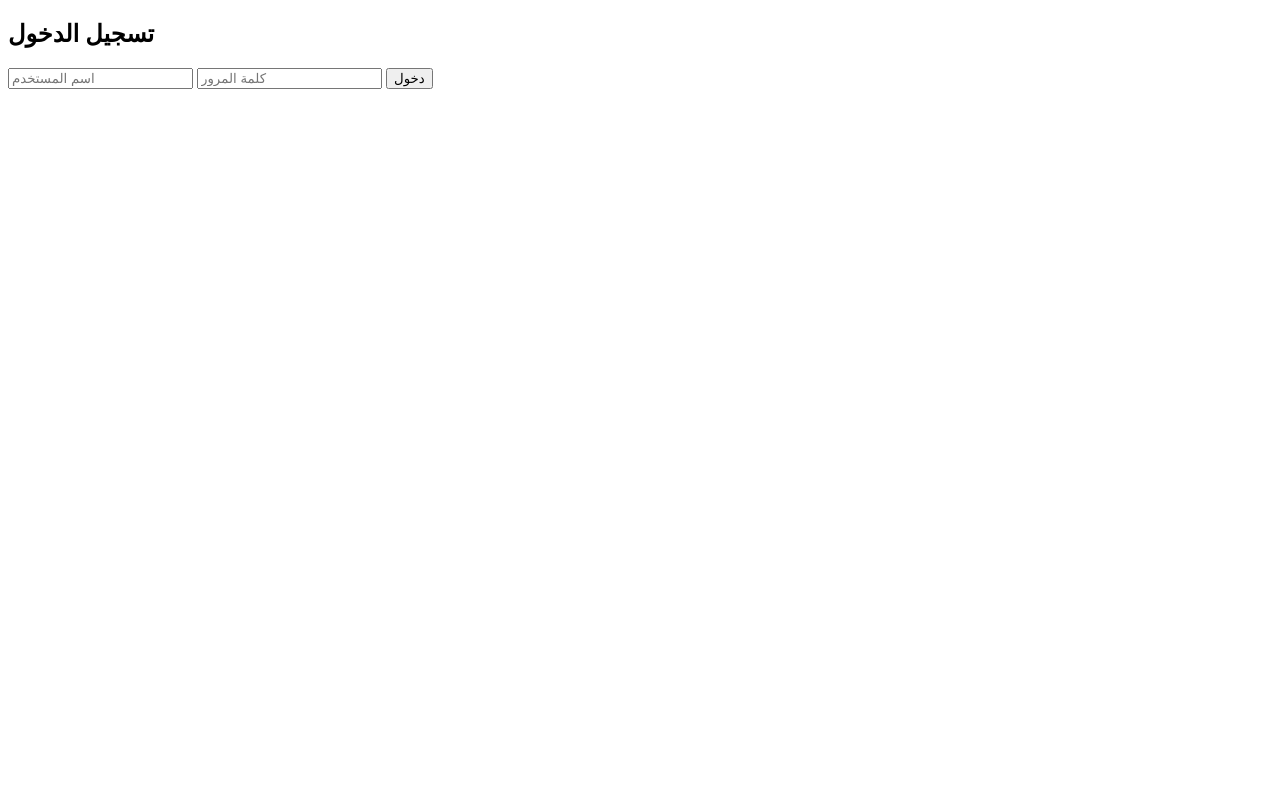
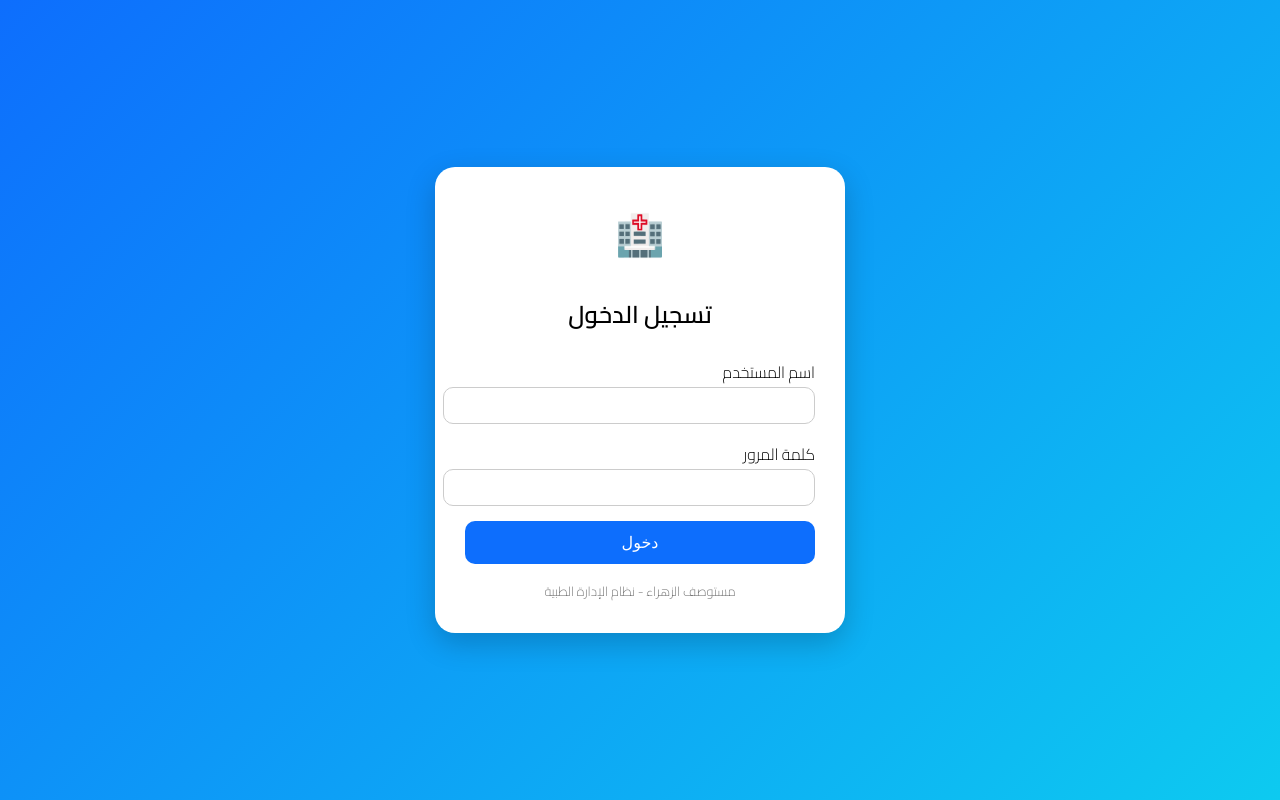
Before and after one commit to Ahmedabdelslam1/elzahraa-hospitall, a Flask app: template templates/login.html in a window 1280 px wide. Run offline with Flask 3, Linux system fonts and the light colour scheme; the template is opened without the code that fills it, so the values that code supplies are empty.

Commit message:
Revamp login page layout and styles

```diff
--- a/templates/login.html
+++ b/templates/login.html
@@ -1,18 +1,118 @@
 <!DOCTYPE html>
-<html>
+<html lang="ar" dir="rtl">
 <head>
-<meta charset="utf-8">
+<meta charset="UTF-8">
+<meta name="viewport" content="width=device-width, initial-scale=1.0">
 <title>تسجيل الدخول</title>
+
+<link href="https://fonts.googleapis.com/css2?family=Cairo:wght@300;600&display=swap" rel="stylesheet">
+
+<style>
+body {
+    margin: 0;
+    font-family: 'Cairo', sans-serif;
+    background: linear-gradient(135deg, #0d6efd, #0dcaf0);
+    height: 100vh;
+    display: flex;
+    justify-content: center;
+    align-items: center;
+}
+
+.login-box {
+    background: white;
+    padding: 30px;
+    border-radius: 20px;
+    width: 350px;
+    box-shadow: 0 10px 30px rgba(0,0,0,0.2);
+    text-align: center;
+    animation: fadeIn 1s ease;
+}
+
+@keyframes fadeIn {
+    from {opacity: 0; transform: translateY(30px);}
+    to {opacity: 1; transform: translateY(0);}
+}
+
+.login-box h2 {
+    margin-bottom: 20px;
+}
+
+.input-group {
+    margin: 15px 0;
+    text-align: right;
+}
+
+.input-group input {
+    width: 100%;
+    padding: 10px;
+    border-radius: 10px;
+    border: 1px solid #ccc;
+    outline: none;
+    transition: 0.3s;
+}
+
+.input-group input:focus {
+    border-color: #0d6efd;
+}
+
+.btn {
+    width: 100%;
+    padding: 12px;
+    border: none;
+    background: #0d6efd;
+    color: white;
+    border-radius: 10px;
+    font-size: 16px;
+    cursor: pointer;
+    transition: 0.3s;
+}
+
+.btn:hover {
+    background: #0b5ed7;
+}
+
+.logo {
+    font-size: 40px;
+    margin-bottom: 10px;
+}
+
+.footer-text {
+    margin-top: 15px;
+    font-size: 13px;
+    color: #777;
+}
+</style>
+
 </head>
+
 <body>
 
-<h2>تسجيل الدخول</h2>
+<div class="login-box">
 
-<form method="post">
-<input name="username" placeholder="اسم المستخدم">
-<input name="password" type="password" placeholder="كلمة المرور">
-<button>دخول</button>
-</form>
+    <div class="logo">🏥</div>
+    <h2>تسجيل الدخول</h2>
+
+    <form method="POST" action="/login">
+
+        <div class="input-group">
+            <label>اسم المستخدم</label>
+            <input type="text" name="username" required>
+        </div>
+
+        <div class="input-group">
+            <label>كلمة المرور</label>
+            <input type="password" name="password" required>
+        </div>
+
+        <button class="btn">دخول</button>
+
+    </form>
+
+    <div class="footer-text">
+        مستوصف الزهراء - نظام الإدارة الطبية
+    </div>
+
+</div>
 
 </body>
 </html>
```
